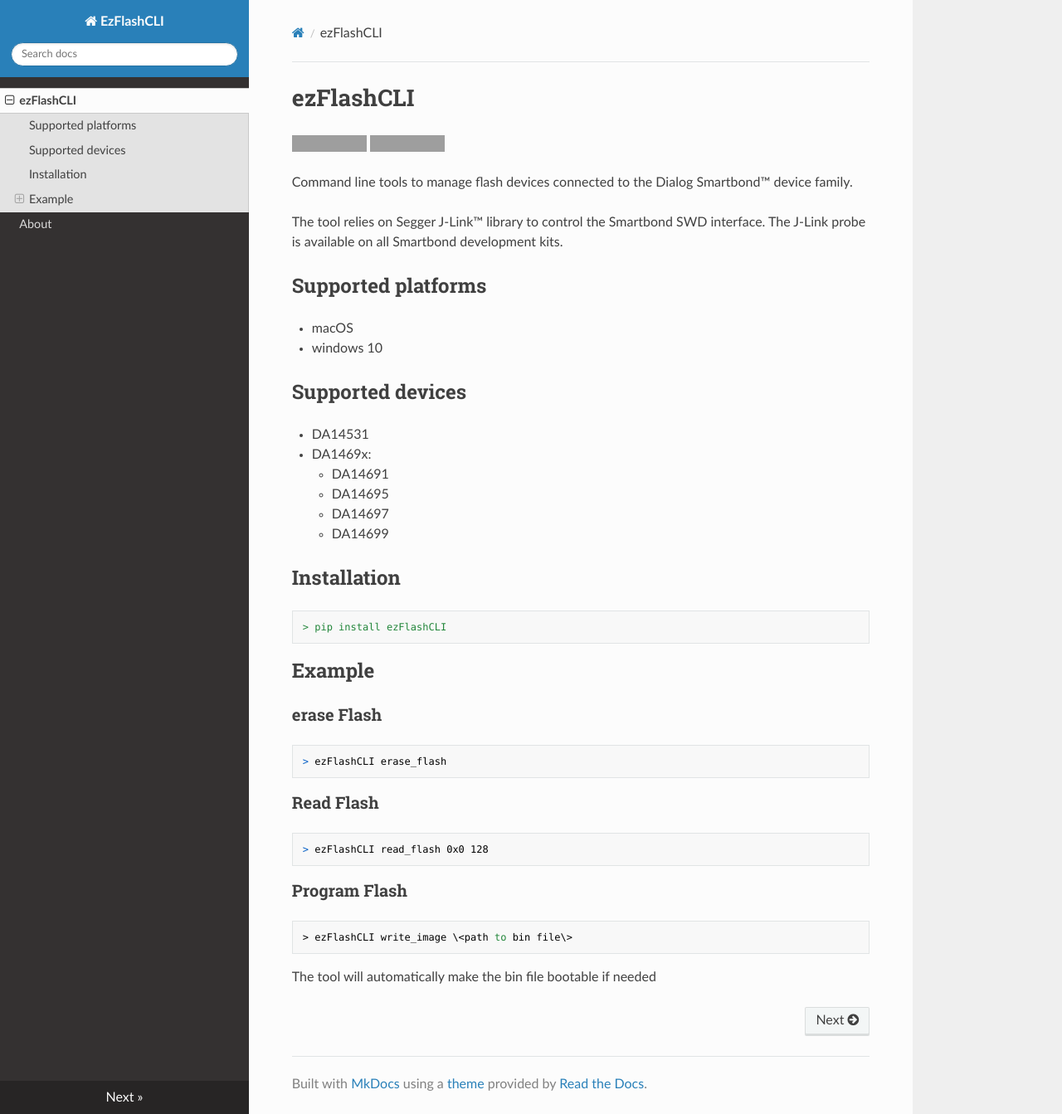
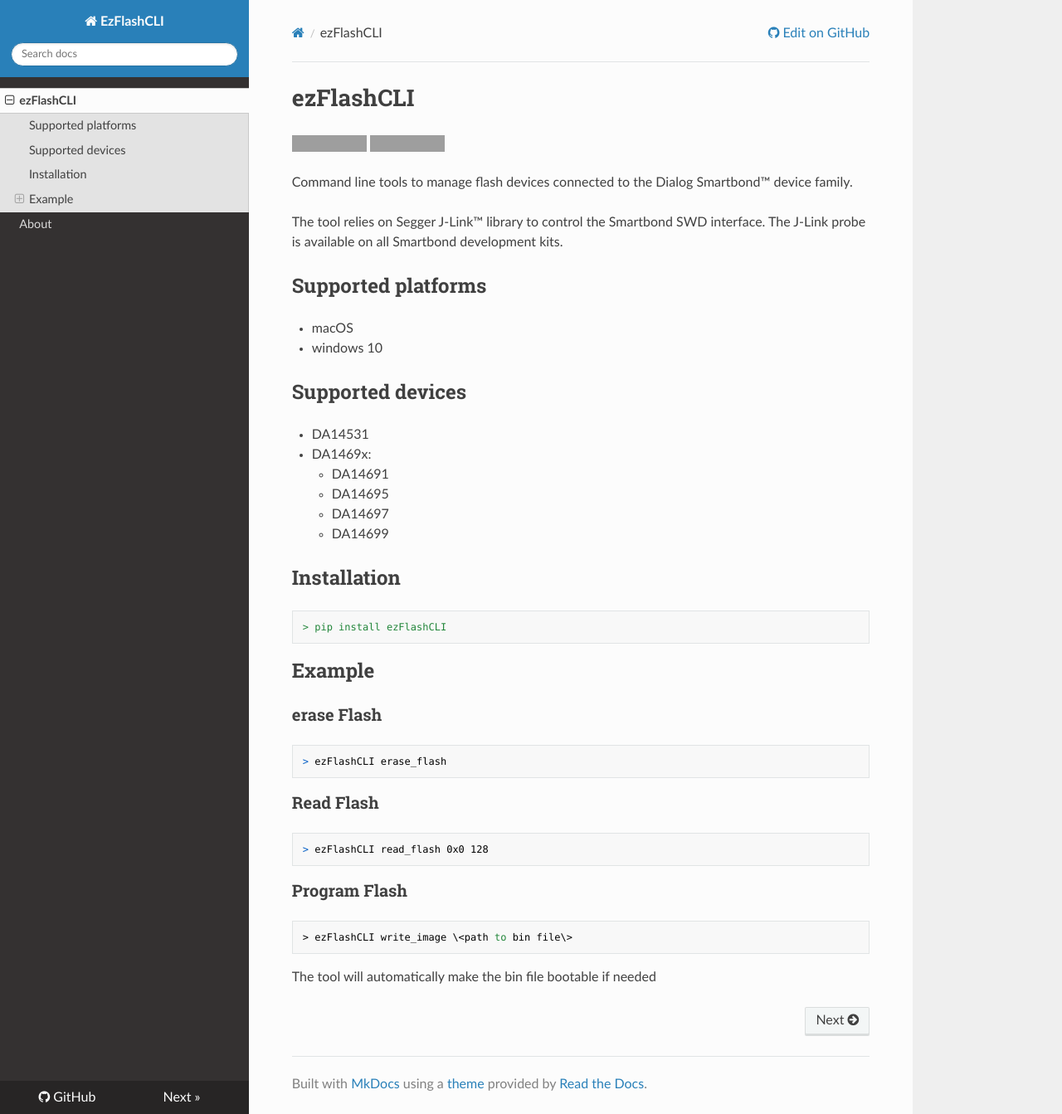
Before and after one commit to ezflash/ezFlashCLI, an MkDocs documentation site: the page built from docs/index.md, in a window 1280 px wide and 1343 px high. Shown: the whole window at 83% size. Built offline with MkDocs 1.6.1, drawn with Linux system fonts in a browser that asks for light colours; nearby versions of some CDN libraries; grey boxes are pictures that could not be loaded.

Commit message:
Changed doc template

```diff
--- a/mkdocs.yml
+++ b/mkdocs.yml
@@ -3,6 +3,9 @@
 theme:
   name: 'readthedocs'
 
+repo_url: https://github.com/ezflash/ezFlashCLI/
+edit_uri: edit/master/docs/
+
 nav:
   - 'index.md'
   - 'about.md'
```
